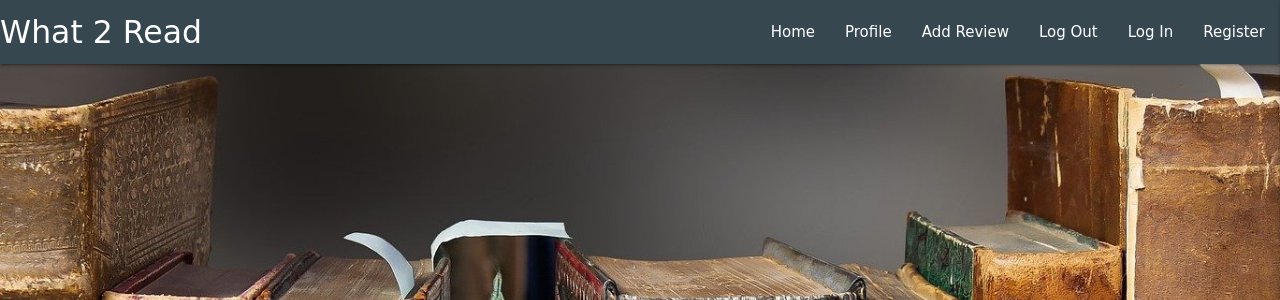
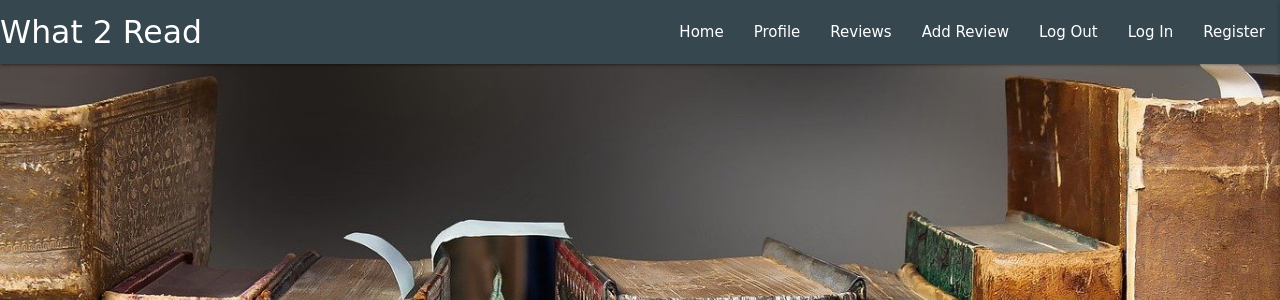
Before and after one commit to emiberndt/Backend-Development-Project---AsianBites, a Flask app: page / in a window 1280 px wide. Shown: the top 300 px of the page. Run offline with Flask 2, Linux system fonts and the light colour scheme; data that the repository does not hold is empty; some libraries are stand-ins or nearby versions; some web fonts are replaced.

Commit message:
Add additional menu item

```diff
--- a/templates/base.html
+++ b/templates/base.html
@@ -24,6 +24,7 @@
                 <ul class="right hide-on-med-and-down">
                     <li><a href="{{ url_for('get_reviews') }}">Home</a></li>
                     <li><a href="#">Profile</a></li>
+                    <li><a href="#">Reviews</a></li>
                     <li><a href="#">Add Review</a></li>
                     <li><a href="#">Log Out</a></li>
                     <li><a href="#">Log In</a></li>
@@ -36,6 +37,7 @@
             <li><h4 class="center-align blue-grey-text text-darken-3">What 2 Read</h4></li>
             <li><a href="{{ url_for('get_reviews') }}">Home</a></li>
             <li><a href="#">Profile</a></li>
+            <li><a href="#">Reviews</a></li>
             <li><a href="#">Add Review</a></li>
             <li><a href="#">Log Out</a></li>
             <li><a href="#">Log In</a></li>
```
